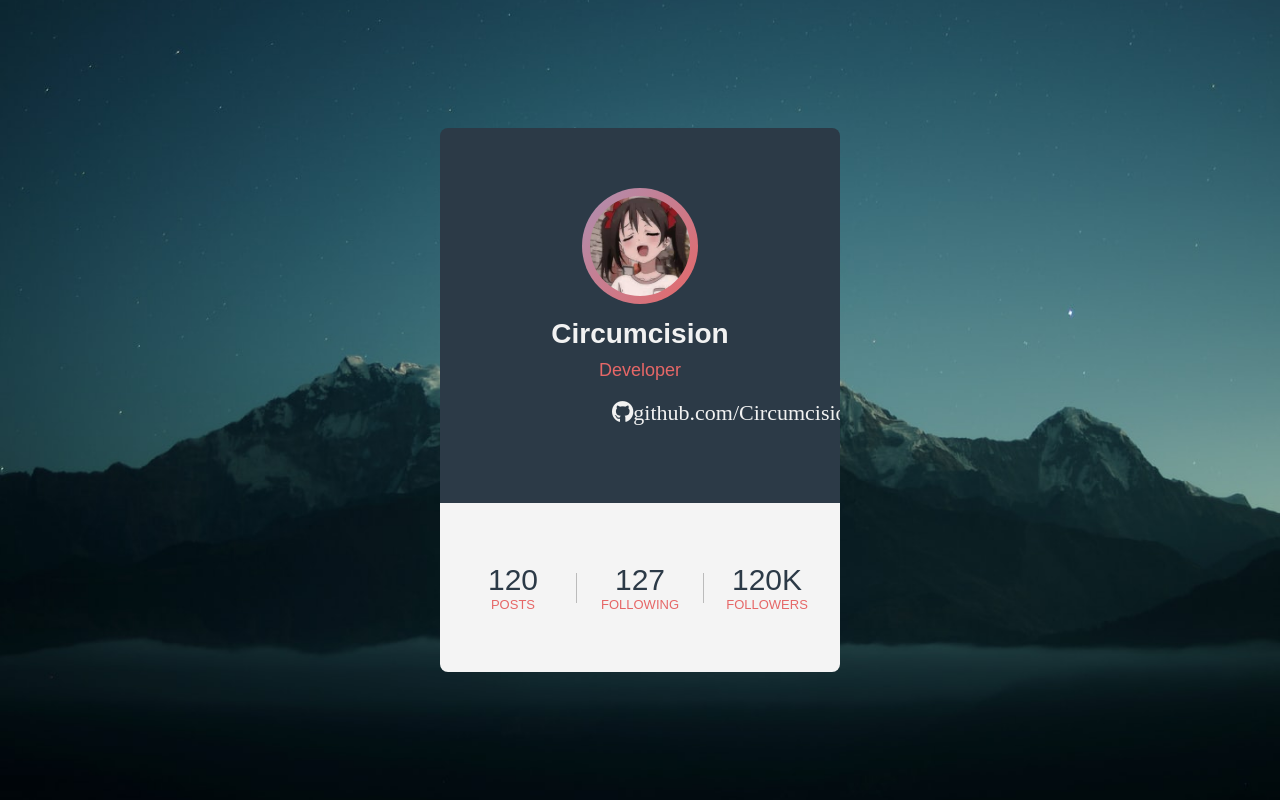
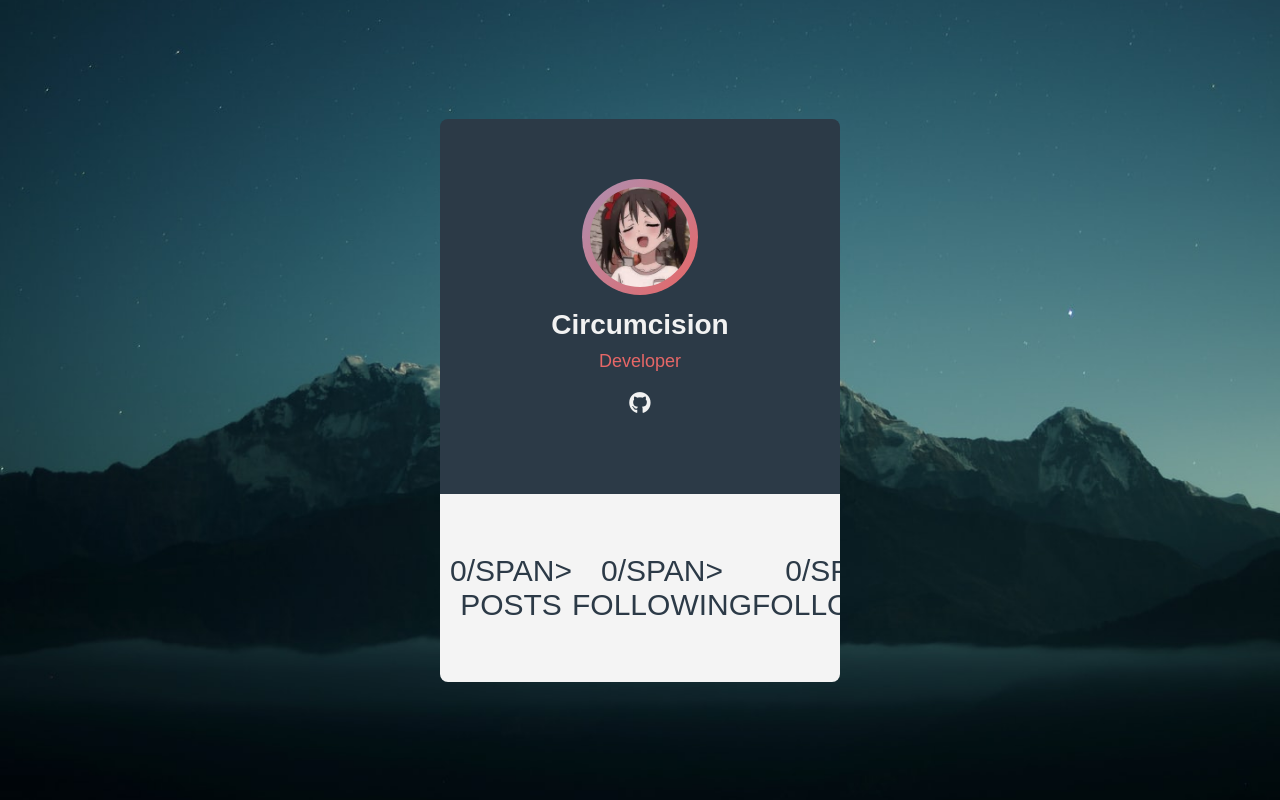
Before and after one commit to Circumcision/circumcision.github.io, a plain HTML site: page index.html in a window 1280 px wide. Drawn offline with Linux system fonts and the light colour scheme.

Commit message:
Update index.html

```diff
--- a/index.html
+++ b/index.html
@@ -16,23 +16,23 @@
       <div class="name">Circumcision</div>
       <div class="desc">Developer</div>
       <div class="sm">
-        <a href="#" class="fab fa-github">github.com/Circumcision</a>
+        <a href="#" class="fab fa-github"></a>
       </div>
     </div>
     <div class="card-footer">
       <div class="numbers">
         <div class="item">
-          <span>120</span>
+          <span>0/span>
           Posts
         </div>
         <div class="border"></div>
         <div class="item">
-          <span>127</span>
+          <span>0/span>
           Following
         </div>
         <div class="border"></div>
         <div class="item">
-          <span>120K</span>
+          <span>0/span>
           Followers
         </div>
       </div>
```
